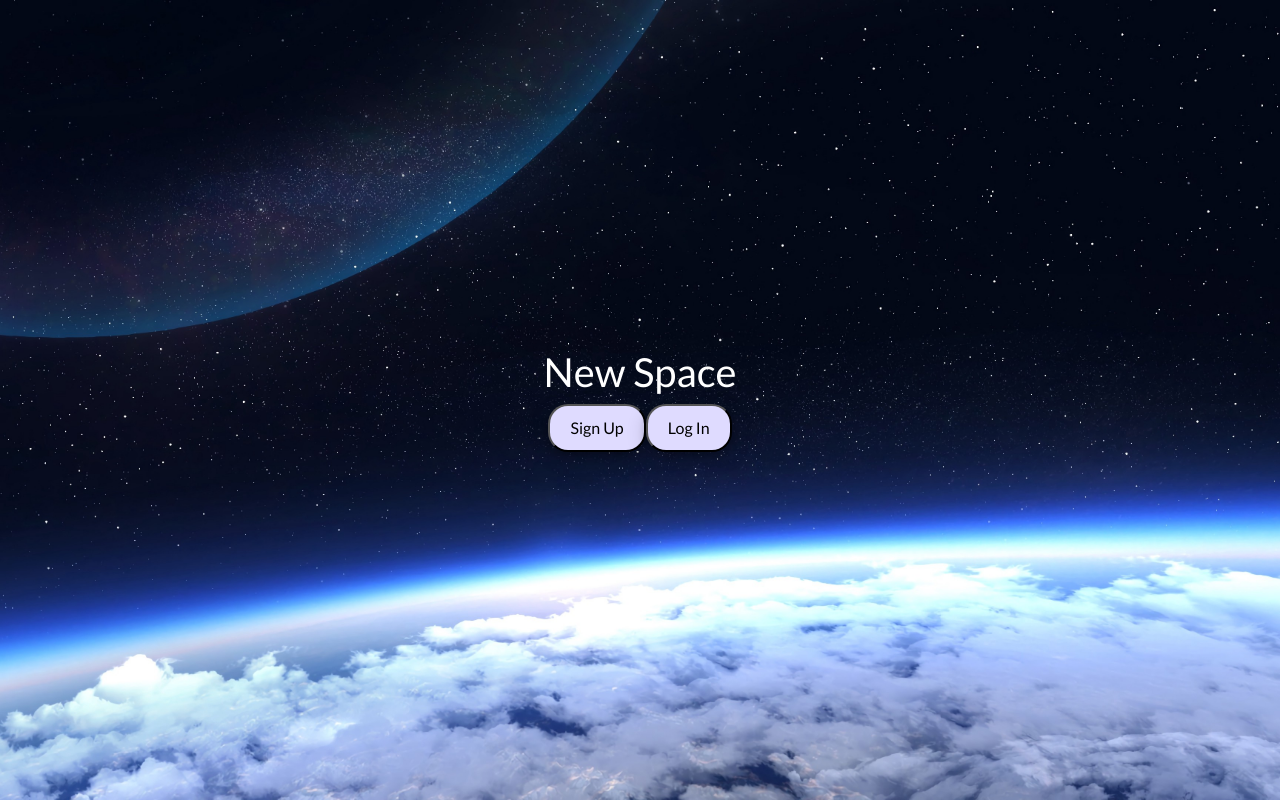
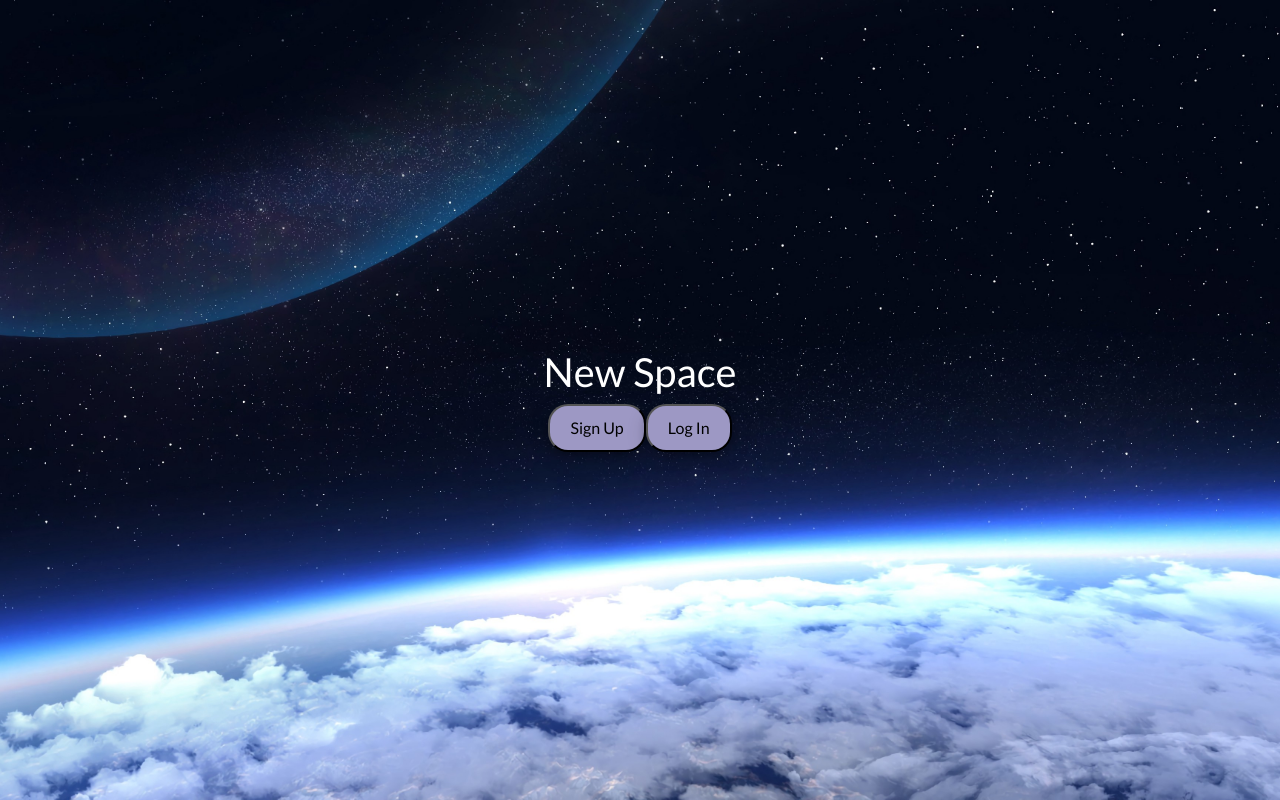
Before and after one commit to FutureWave-Technologies-LLC/DummyWebsiteReact2, a React (Create React App) app: page / in a window 1280 px wide. Built offline with nearby package versions, Linux system fonts and the light colour scheme; a web font is replaced by a local one.

Commit message:
css changes via class

```diff
--- a/src/components/NavigateButton/NavigateButton.js
+++ b/src/components/NavigateButton/NavigateButton.js
@@ -15,7 +15,7 @@ function NavigateButton(props) {
   };
 
   return (
-    <button className={`${bootstrap} sub1-button ui-shadow`} onClick={handleClick}>
+    <button className={`${bootstrap} main-button ui-shadow`} onClick={handleClick}>
       {iconClass && <i className={iconClass}></i>} {/* Render the icon if iconClass is provided */}
       {buttonText}
     </button>
--- a/src/components/Sidebar/Sidebar.js
+++ b/src/components/Sidebar/Sidebar.js
@@ -39,7 +39,7 @@ function SideBar() {
                 bootstrap="rounded"
                 iconClass="uil uil-cog"
             />
-            <button onClick={() => auth.logOut()} className="log-out rounded sub1-button">
+            <button onClick={() => auth.logOut()} className="log-out rounded main-button">
                 <i className="uil uil-sign-out-alt"></i> Log Out
             </button>
             <NavigateButton
```
